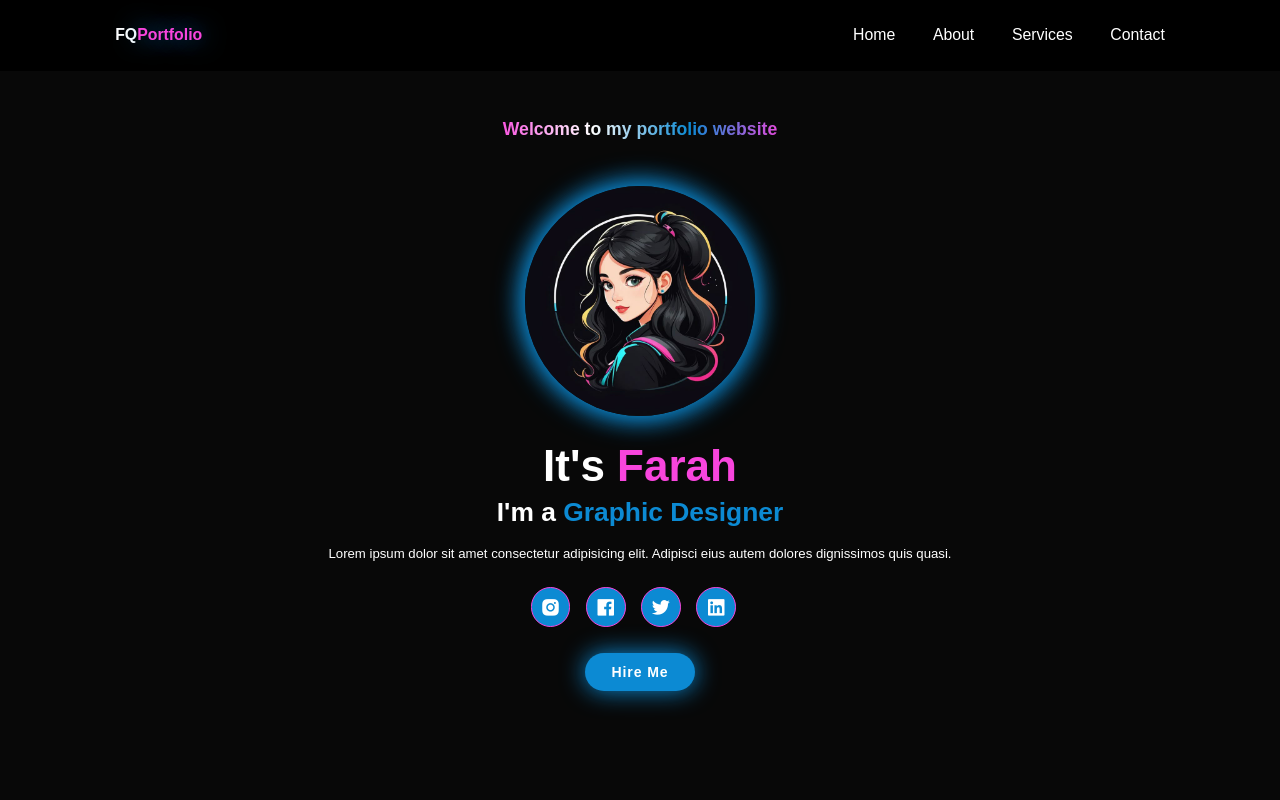
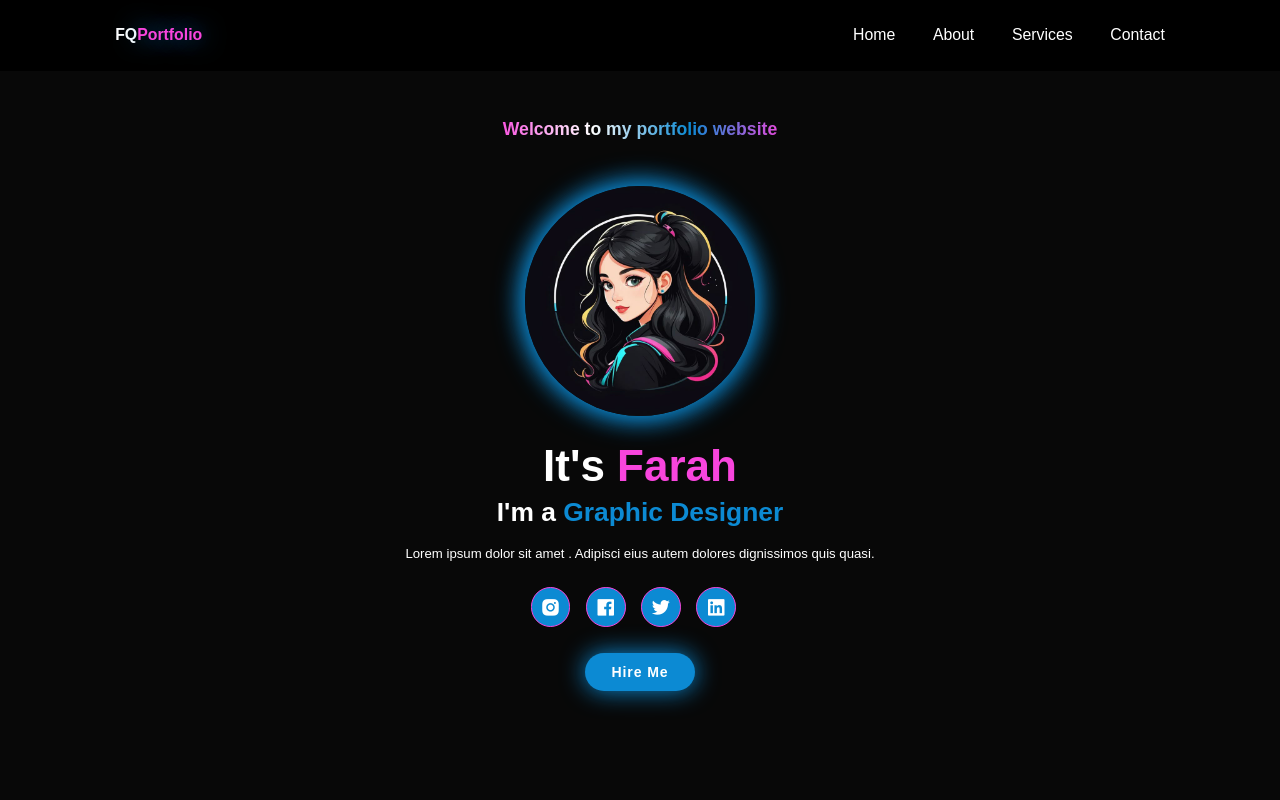
Before and after one commit to farahbarak/farah-sportfolio, a plain HTML site: page index.html in a window 1280 px wide. Shown: the top 800 px of the page. Drawn offline with nearby package versions, Linux system fonts and the light colour scheme.

Commit message:
Update index.html

```diff
--- a/index.html
+++ b/index.html
@@ -41,7 +41,7 @@
      <div class="home-content">
     <h1>It's <span>Farah</span></h1>
     <h3 class="text-animation">I'm a <span></span></h3>
-    <p>Lorem ipsum dolor sit amet consectetur adipisicing elit. Adipisci eius autem dolores dignissimos quis quasi.</p>
+    <p>Lorem ipsum dolor sit amet  . Adipisci eius autem dolores dignissimos quis quasi.</p>
 
     <div class="social-icons">
     <a href="#"><i class="bx bxl-instagram-alt"></i></a>
```
